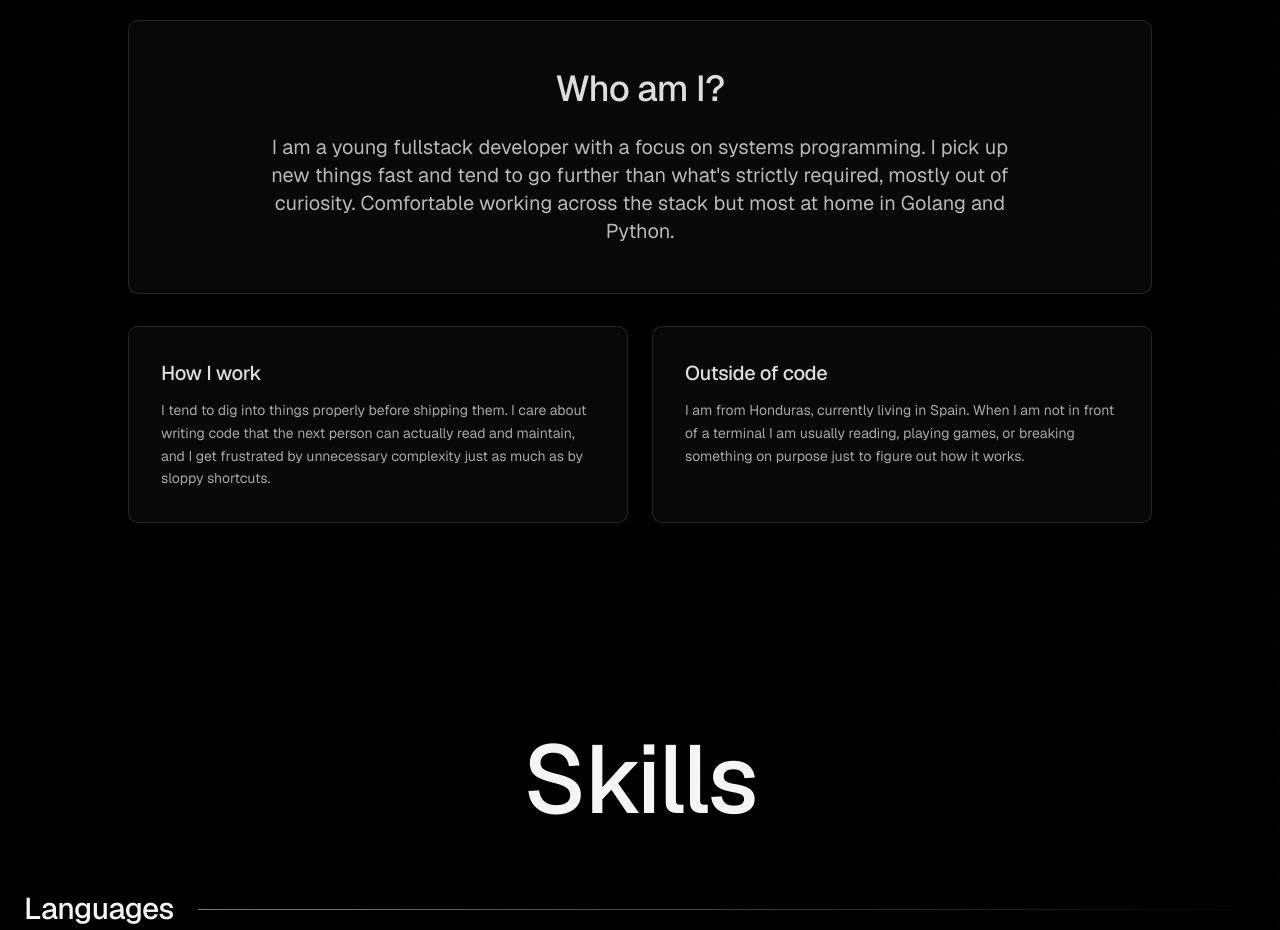
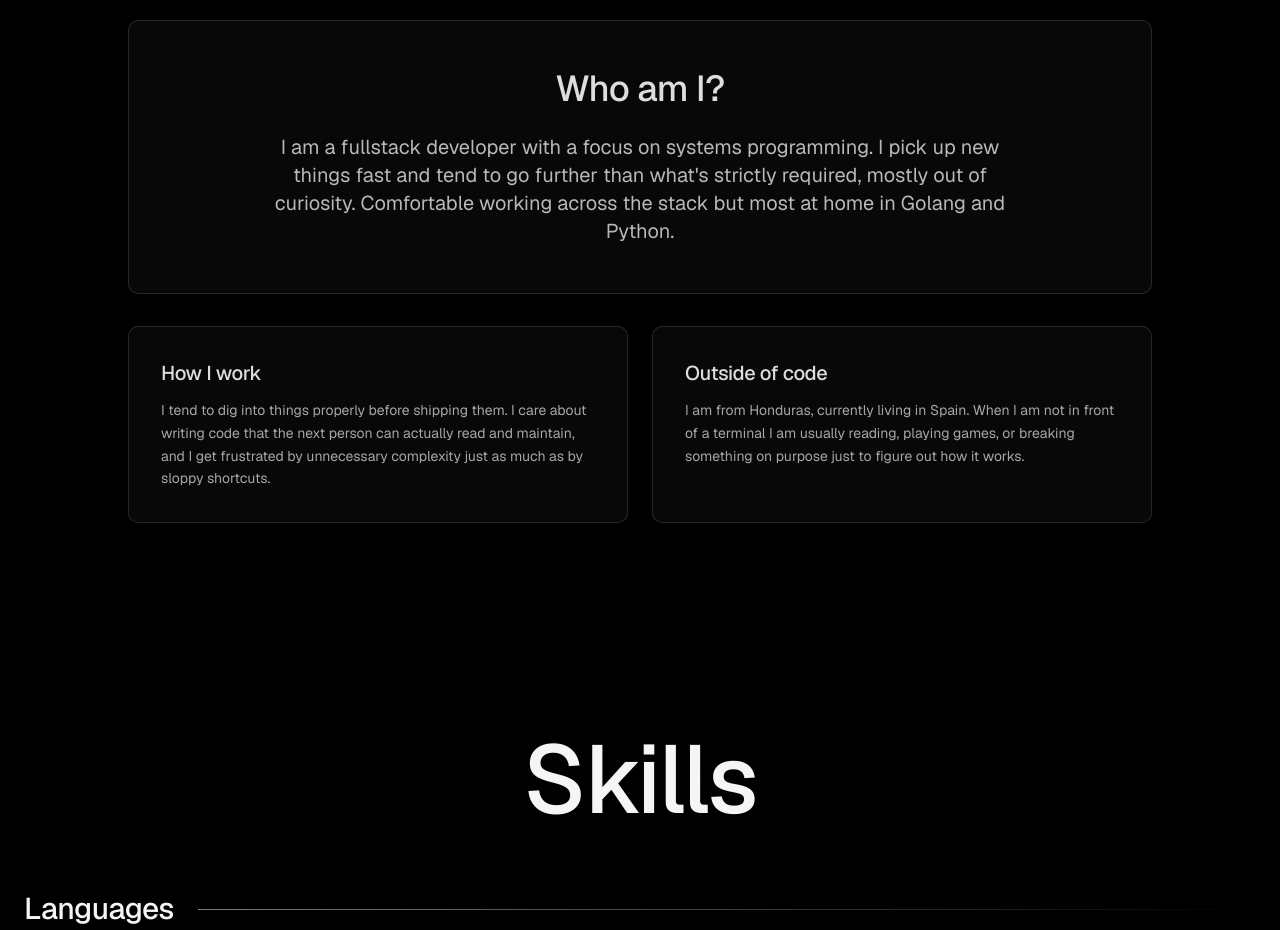
Before and after one commit to neevets/portfolio-web, a React (Vite) app: page / in a window 1280 px wide. Shown: the part 1100-2030 px from the top of the page. Built offline with nearby package versions, Linux system fonts and the light colour scheme; a web font is replaced by a local one.

Commit message:
docs: remove 'young' from about description

```diff
--- a/src/components/sections/AboutSection.tsx
+++ b/src/components/sections/AboutSection.tsx
@@ -69,7 +69,7 @@ const AboutSection = memo(() => {
                   <div className="relative z-10 space-y-6 text-center">
                     <h3 className="text-3xl md:text-4xl font-dev font-light text-foreground/90">Who am I?</h3>
                     <p className="text-lg md:text-xl leading-relaxed text-muted-foreground max-w-3xl mx-auto font-dev">
-                      I am a young fullstack developer with a focus on systems programming. I pick up new things fast and tend to go further than what&apos;s strictly required, mostly out of curiosity. Comfortable working across the stack but most at home in Golang and Python.
+                      I am a fullstack developer with a focus on systems programming. I pick up new things fast and tend to go further than what&apos;s strictly required, mostly out of curiosity. Comfortable working across the stack but most at home in Golang and Python.
                     </p>
                   </div>
                 </div>
```
